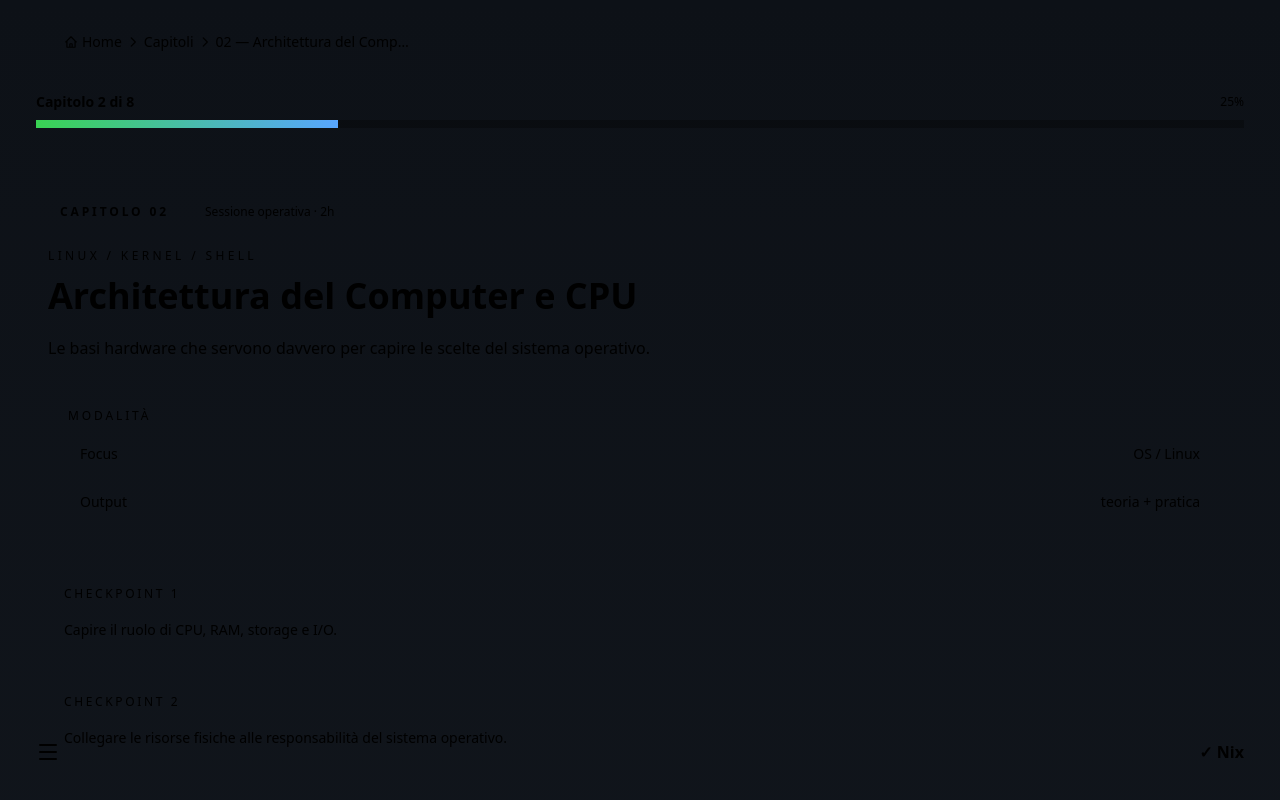
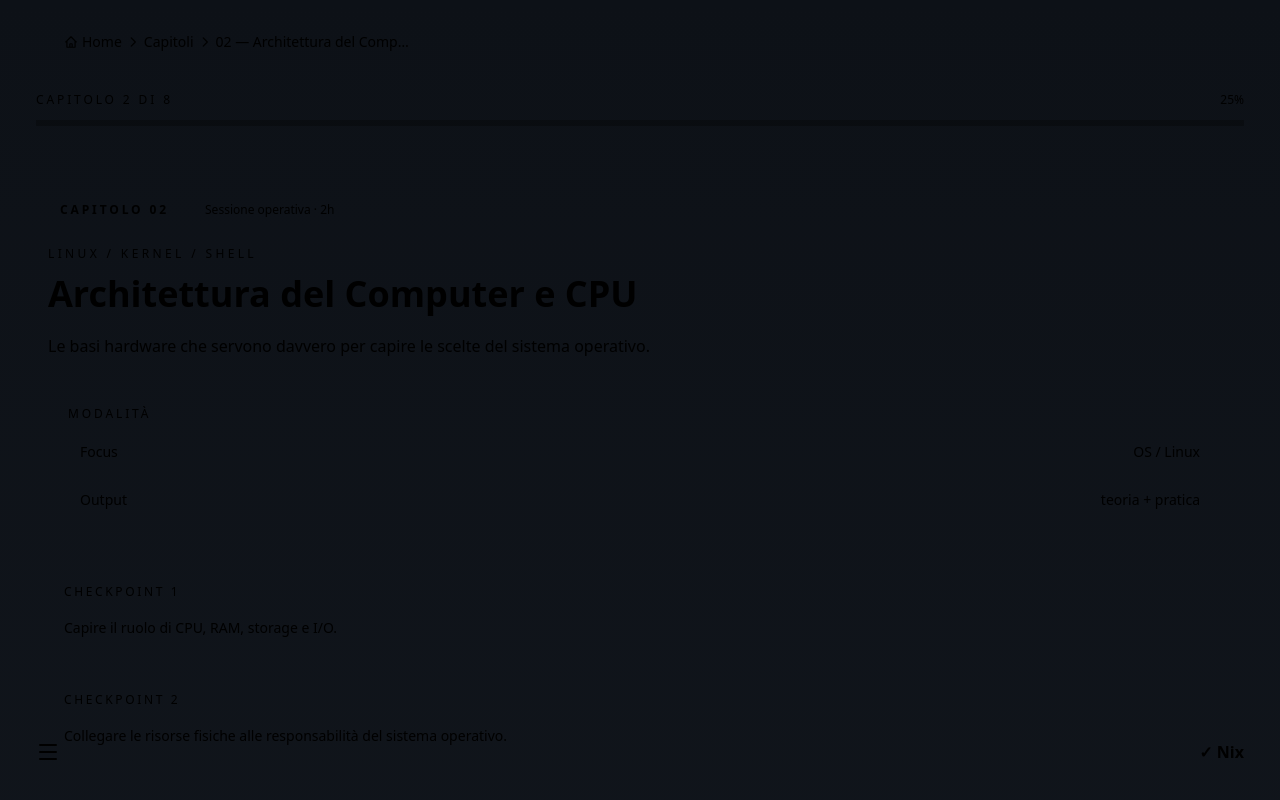
Before and after one commit to MT-Showcases/operating-systems-showcase, a Next.js app: page /chapters/hardware-cpu in a window 1280 px wide. Shown: the top 800 px of the page. Built offline with nearby package versions, Linux system fonts and the light colour scheme.

Commit message:
fix: chapter progress bar — remove hardcoded gradient, align to design system (border-2 accent-cyan, accent-green bar, terminal font)

```diff
--- a/app/chapters/[slug]/page.tsx
+++ b/app/chapters/[slug]/page.tsx
@@ -146,16 +146,16 @@ export default async function ChapterPage({ params }: Props) {
           />
 
           <main className="flex-1 min-w-0">
-            <div className="bg-bg-surface/80 rounded-none px-5 py-4 mb-6 border border-border-subtle">
-              <div className="flex items-center justify-between mb-2">
-                <span className="text-sm font-semibold text-accent-cyan">
+            <div className="border-2 border-accent-cyan/40 bg-bg-surface px-5 py-4 mb-6">
+              <div className="flex items-center justify-between mb-3">
+                <span className="terminal-heading text-xs uppercase tracking-[0.24em] text-accent-cyan">
                   Capitolo {chapterNum} di {totalChapters}
                 </span>
-                <span className="text-xs text-text-secondary font-mono">{Math.round(progressPercent)}%</span>
+                <span className="terminal-heading text-xs text-text-secondary">{Math.round(progressPercent)}%</span>
               </div>
-              <div className="h-2 bg-black/30 rounded-none overflow-hidden">
+              <div className="h-1.5 bg-black/30 overflow-hidden">
                 <div
-                  className="h-2 rounded-none bg-[linear-gradient(90deg,rgba(57,211,83,1),rgba(88,166,255,1))] transition-all duration-700"
+                  className="h-1.5 bg-accent-green transition-all duration-700"
                   style={{ width: `${progressPercent}%` }}
                 />
               </div>
```
